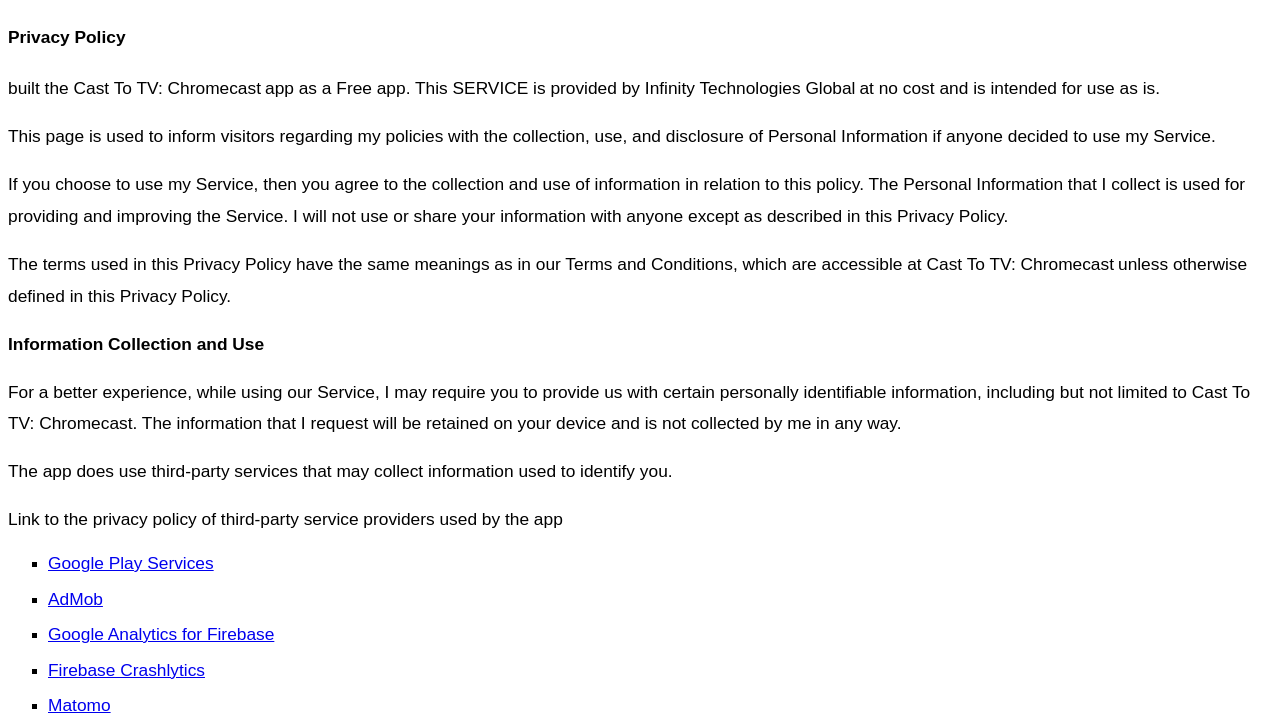
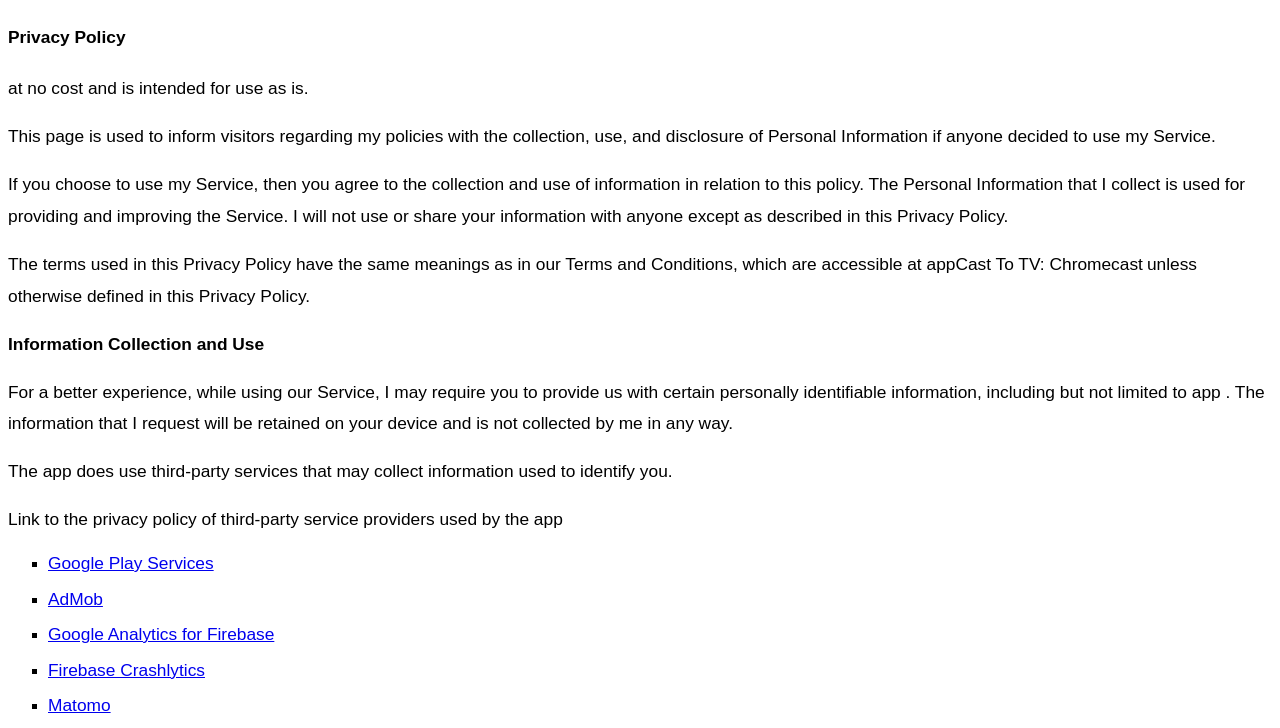
Before and after one commit to dtdat3101/callvideogame18.github.io, a plain HTML site: page policy.html in a window 1280 px wide. Shown: the part 48-776 px from the top of the page. Drawn offline with Linux system fonts and the light colour scheme.

Commit message:
Update policy.html

```diff
--- a/policy.html
+++ b/policy.html
@@ -27,12 +27,10 @@
 	Policy</span></b></font></font></font></p>
 	<p align="left" style="margin-top: 0.17in; margin-bottom: 0.17in; border: none; padding: 0in; line-height: 198%; background: transparent">
 	<font color="#000000"><font face="Arial"><font size="3" style="font-size: 13pt"><span style="font-weight: normal"></span></font></font></font><span style="font-variant: normal"><font color="#000000"><span style="text-decoration: none"><span style="background: transparent">
-	</span></span></font></span><span style="font-variant: normal"><font color="#000000"><span style="text-decoration: none"><font face="Arial"><font size="3" style="font-size: 13pt"><span style="font-style: normal"><span style="font-weight: normal"><span style="background: transparent">built
-	the </span></span></span></font></font></span></font></span><span style="font-variant: normal"><font color="#000000"><font face="Arial"><font size="3" style="font-size: 13pt"><span style="font-weight: normal">Cast
-	To TV: Chromecast</span></font></font></font></span><span style="font-variant: normal"><font color="#000000"><span style="text-decoration: none"><span style="background: transparent">
-	</span></span></font></span><span style="font-variant: normal"><font color="#000000"><span style="text-decoration: none"><font face="Arial"><font size="3" style="font-size: 13pt"><span style="font-style: normal"><span style="font-weight: normal"><span style="background: transparent">app
-	as a Free app. This SERVICE is provided by </span></span></span></font></font></span></font></span><font color="#000000"><font face="Arial"><font size="3" style="font-size: 13pt"><span style="font-weight: normal">Infinity
-	Technologies Global</span></font></font></font><span style="font-variant: normal"><font color="#000000"><span style="text-decoration: none"><span style="background: transparent">
+	</span></span></font></span><span style="font-variant: normal"><font color="#000000"><span style="text-decoration: none"><font face="Arial"><font size="3" style="font-size: 13pt"><span style="font-style: normal"><span style="font-weight: normal"><span style="background: transparent"></span></span></span></font></font></span></font></span><span style="font-variant: normal"><font color="#000000"><font face="Arial"><font size="3" style="font-size: 13pt"><span style="font-weight: normal">
+	</span></font></font></font></span><span style="font-variant: normal"><font color="#000000"><span style="text-decoration: none"><span style="background: transparent">
+	</span></span></font></span><span style="font-variant: normal"><font color="#000000"><span style="text-decoration: none"><font face="Arial"><font size="3" style="font-size: 13pt"><span style="font-style: normal"><span style="font-weight: normal"><span style="background: transparent">
+	</span></span></span></font></font></span></font></span><font color="#000000"><font face="Arial"><font size="3" style="font-size: 13pt"><span style="font-weight: normal"></span></font></font></font><span style="font-variant: normal"><font color="#000000"><span style="text-decoration: none"><span style="background: transparent">
 	</span></span></font></span><span style="font-variant: normal"><font color="#000000"><span style="text-decoration: none"><font face="Arial"><font size="3" style="font-size: 13pt"><span style="font-style: normal"><span style="font-weight: normal"><span style="background: transparent">at
 	no cost and is intended for use as is.</span></span></span></font></font></span></font></span></p>
 	<p align="left" style="margin-top: 0.17in; margin-bottom: 0.17in; border: none; padding: 0in; font-variant: normal; font-style: normal; font-weight: normal; line-height: 198%; background: transparent; text-decoration: none">
@@ -50,7 +48,7 @@
 	<p align="left" style="margin-top: 0.17in; margin-bottom: 0.17in; border: none; padding: 0in; line-height: 198%; background: transparent">
 	<span style="font-variant: normal"><font color="#000000"><span style="text-decoration: none"><font face="Arial"><font size="3" style="font-size: 13pt"><span style="font-style: normal"><span style="font-weight: normal"><span style="background: transparent">The
 	terms used in this Privacy Policy have the same meanings as in our
-	Terms and Conditions, which are accessible at </span></span></span></font></font></span></font></span><span style="font-variant: normal"><font color="#000000"><font face="Arial"><font size="3" style="font-size: 13pt"><span style="font-weight: normal">Cast
+	Terms and Conditions, which are accessible at app</span></span></span></font></font></span></font></span><span style="font-variant: normal"><font color="#000000"><font face="Arial"><font size="3" style="font-size: 13pt"><span style="font-weight: normal">Cast
 	To TV: Chromecas</span></font></font></font></span><font color="#000000"><font face="Arial"><font size="3" style="font-size: 13pt"><span style="font-weight: normal">t</span></font></font></font><span style="font-variant: normal"><font color="#000000"><span style="text-decoration: none"><span style="background: transparent">
 	</span></span></font></span><span style="font-variant: normal"><font color="#000000"><span style="text-decoration: none"><font face="Arial"><font size="3" style="font-size: 13pt"><span style="font-style: normal"><span style="font-weight: normal"><span style="background: transparent">unless
 	otherwise defined in this Privacy Policy.</span></span></span></font></font></span></font></span></p>
@@ -61,8 +59,8 @@
 	<span style="font-variant: normal"><font color="#000000"><span style="text-decoration: none"><font face="Arial"><font size="3" style="font-size: 13pt"><span style="font-style: normal"><span style="font-weight: normal"><span style="background: transparent">For
 	a better experience, while using our Service, I may require you to
 	provide us with certain personally identifiable information,
-	including but not limited to </span></span></span></font></font></span></font></span><span style="font-variant: normal"><font color="#000000"><font face="Arial"><font size="3" style="font-size: 13pt"><span style="font-weight: normal">Cast
-	To TV: Chromecast</span></font></font></font></span><span style="font-variant: normal"><font color="#000000"><span style="text-decoration: none"><font face="Arial"><font size="3" style="font-size: 13pt"><span style="font-style: normal"><span style="font-weight: normal"><span style="background: transparent">.
+	including but not limited to </span></span></span></font></font></span></font></span><span style="font-variant: normal"><font color="#000000"><font face="Arial"><font size="3" style="font-size: 13pt"><span style="font-weight: normal">app
+	</span></font></font></font></span><span style="font-variant: normal"><font color="#000000"><span style="text-decoration: none"><font face="Arial"><font size="3" style="font-size: 13pt"><span style="font-style: normal"><span style="font-weight: normal"><span style="background: transparent">.
 	The information that I request will be retained on your device and
 	is not collected by me in any way.</span></span></span></font></font></span></font></span></p>
 	<p align="left" style="margin-top: 0.17in; margin-bottom: 0.17in; border: none; padding: 0in; font-variant: normal; font-style: normal; font-weight: normal; line-height: 198%; background: transparent; text-decoration: none">
```
